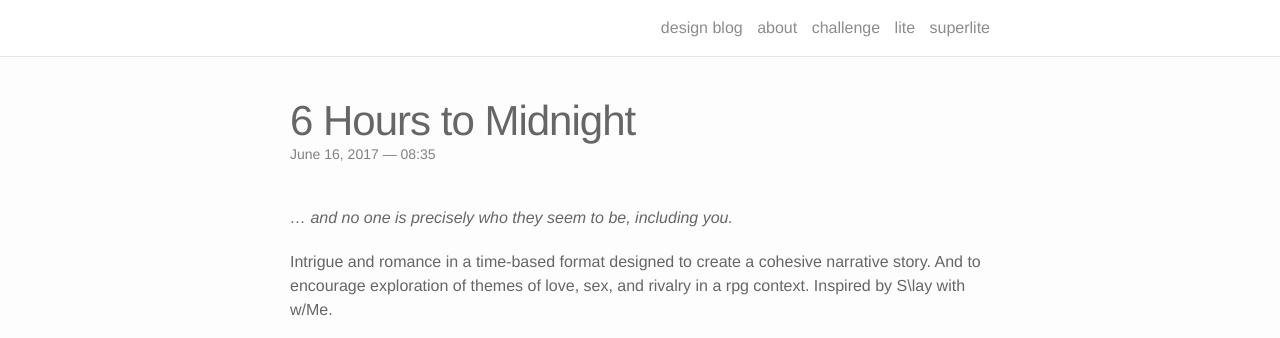
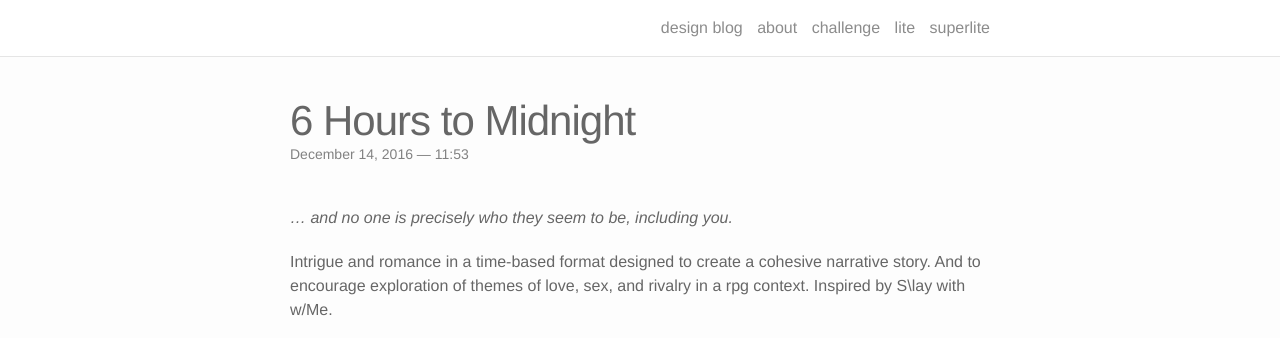
Before and after one commit to exposit/katarpgs, a Jekyll site: the page built from _superlite/6hourstomidnight.md, in a window 1280 px wide. Shown: the top 338 px of the page. Built offline with Jekyll 4.4.1, drawn with Linux system fonts in a browser that asks for light colours; nearby versions of some CDN libraries.

Commit message:
fix link issue

```diff
--- a/_config.yml
+++ b/_config.yml
@@ -1,5 +1,5 @@
 # Site settings
-title: katamoiran
+title: katamoiran rpgs
 author: exposit
 email: alto.dizi@gmail.com
 shorttitle: Pen & Paper & Python
--- a/_superlite/6hourstomidnight.md
+++ b/_superlite/6hourstomidnight.md
@@ -1,8 +1,9 @@
 ---
 layout: post
 title: 6 Hours to Midnight
+date: 2016-12-14 11:53:16
 description: a one-page RPG
-img:  6HourstoMidnight.png
+img:  6HoursToMidnight.png
 link: 6HoursToMidnight.pdf
 tags: [romance, high fantasy, d6s, stylized scenes]
 ---
```
